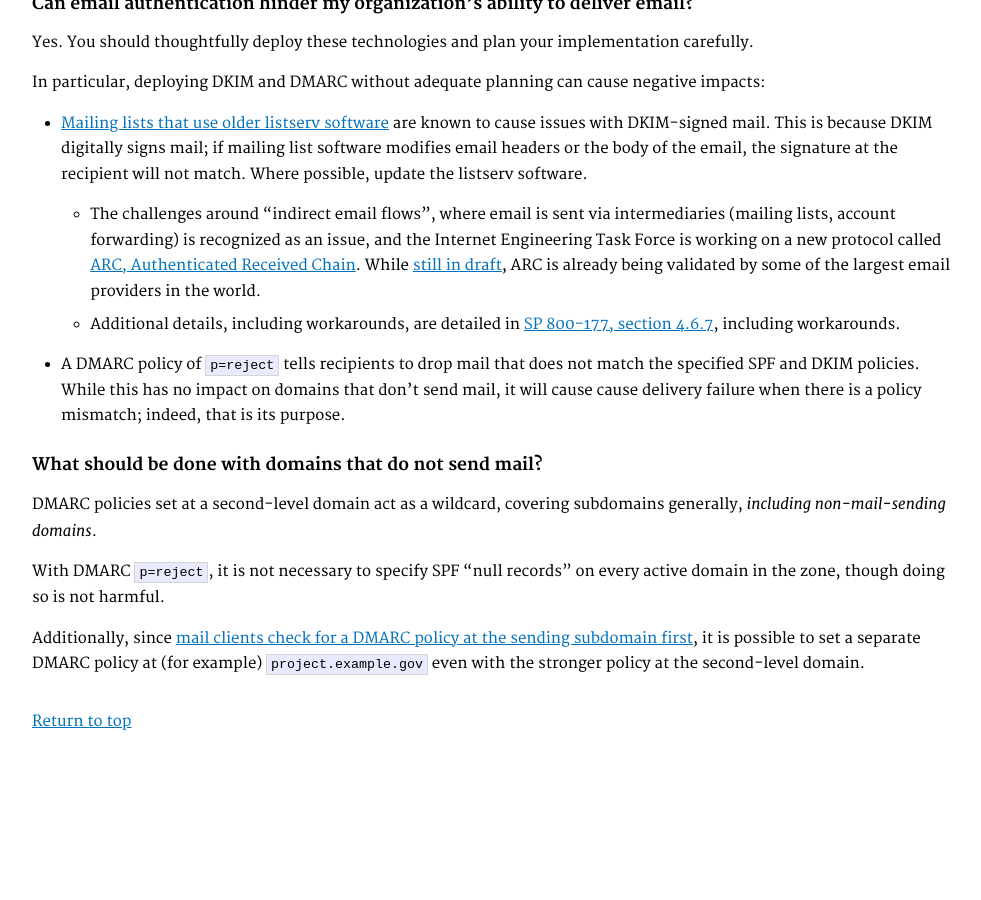
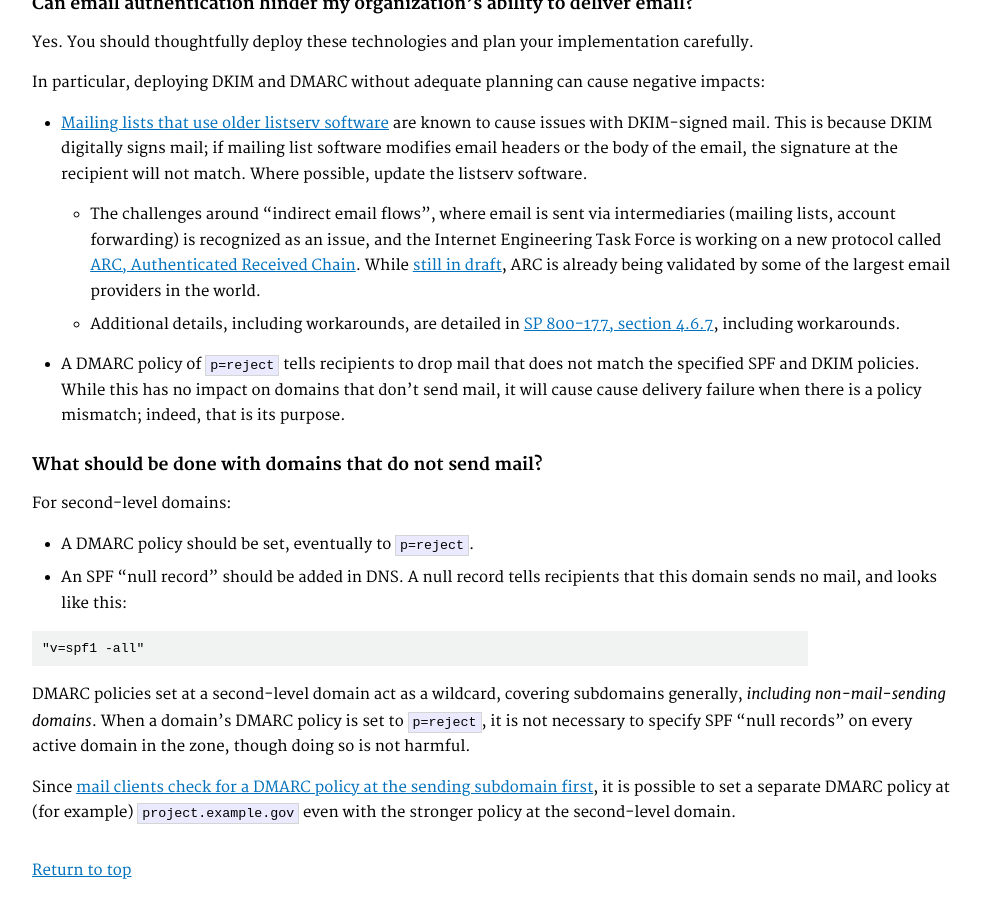
Before and after one commit to cisagov/cyber.dhs.gov, a Jekyll site: the page built from pages/guide.md, in a window 1280 px wide and 900 px high, scrolled down 3779 px. Shown: the whole window, without its empty margins (248-1229 px from the left). Built offline with Jekyll 4.4.1, drawn with Linux system fonts in a browser that asks for light colours; before the commit the page ends 4530 px from its top, so only the background shows below that.

Commit message:
SPF records on SLDs are required

````diff
--- a/pages/guide.md
+++ b/pages/guide.md
@@ -129,16 +129,14 @@ In particular, deploying DKIM and DMARC without adequate planning can cause nega
 
 
 #### What should be done with domains that do not send mail?
-DMARC policies set at a second-level domain act as a wildcard, covering subdomains generally, *including non-mail-sending domains*.
+For second-level domains:
+* A DMARC policy should be set, eventually to `p=reject`.
+* An SPF "null record" should be added in DNS. A null record tells recipients that this domain sends no mail, and looks like this:
 
-With DMARC `p=reject`, it is not necessary to specify SPF "null records" on every active domain in the zone, though doing so is not harmful.
+```
+"v=spf1 -all"
+```
 
-Additionally, since [mail clients check for a DMARC policy at the sending subdomain first](https://tools.ietf.org/html/rfc7489#section-6.6.3), it is possible to set a separate DMARC policy at (for example) `project.example.gov` even with the stronger policy at the second-level domain.
+DMARC policies set at a second-level domain act as a wildcard, covering subdomains generally, *including non-mail-sending domains*. When a domain's DMARC policy is set to `p=reject`, it is not necessary to specify SPF "null records" on every active domain in the zone, though doing so is not harmful.
 
-
-<!-- #### Why isn't DHS scanning for DKIM?
-DKIM is an effective tool that we recommend deploying on mail-sending hosts. While DKIM information is placed in an organization’s public DNS, querying it out first requires a ‘selector’, which would need to be obtained from you prior to scanning. While this coordination could be done, we would then be detecting something that we already know exists. This doesn't -->
-
-<!-- #### SPF record v TXT record -->
-<!-- #### what is STARTTLS, process, ports -->
-<!-- move to TLS 1.2 -->
+Since [mail clients check for a DMARC policy at the sending subdomain first](https://tools.ietf.org/html/rfc7489#section-6.6.3), it is possible to set a separate DMARC policy at (for example) `project.example.gov` even with the stronger policy at the second-level domain.
````
